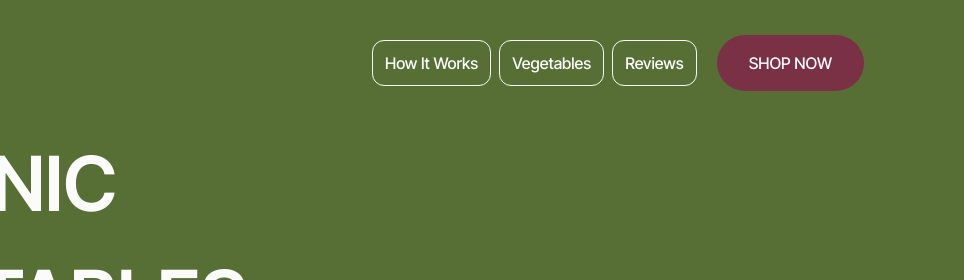
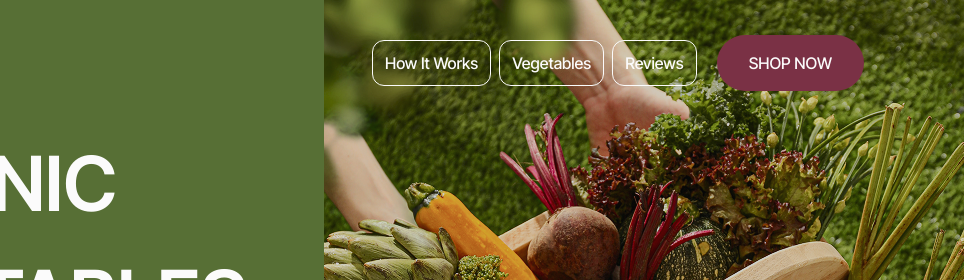
Before and after one commit to DmytroSovaV/Green.Harvest, a plain HTML site: page index.html in a window 1280 px wide. Shown: the top 280 px of the page, 316-1280 px from the left. Drawn offline with Linux system fonts and the light colour scheme; the site is published under a folder, as on GitHub Pages, so addresses that start at the root find nothing.

Commit message:
fix hero-sectuin pathway

```diff
--- a/index.html
+++ b/index.html
@@ -40,7 +40,7 @@
                         </p>
                     </div>
                     <div class="hero-section__bg">
-                        <img src="/img/hero-bg.png" alt="">
+                        <img src="./img/hero-bg.png" alt="">
                     </div>
                 </div>
             </div>
```
